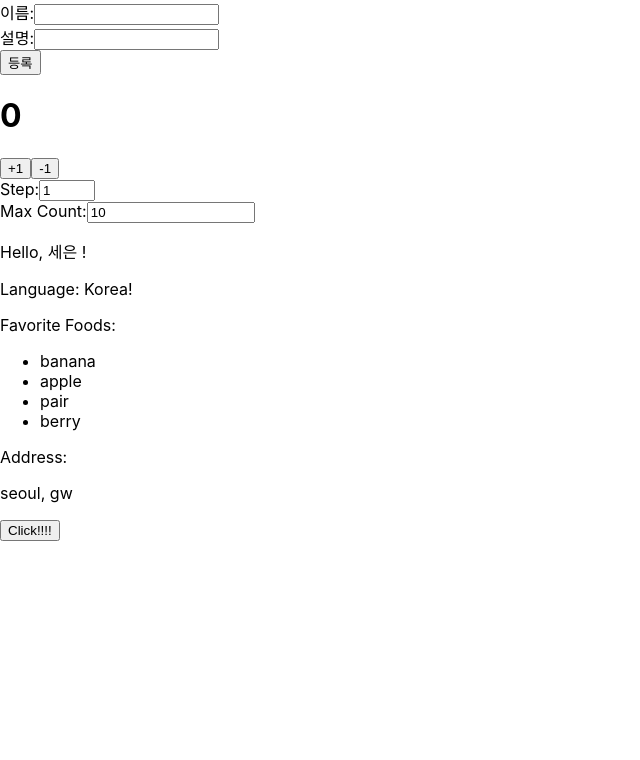
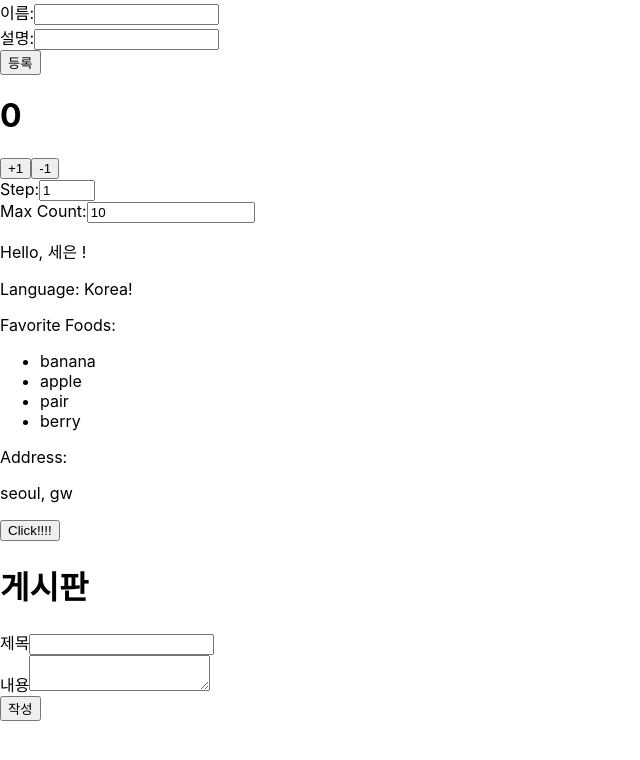
Before and after one commit to SeEun9618/typescript, a React (Create React App) app: page / in a window 1280 px wide. Shown: the top 760 px of the page, without its empty margins (0-640 px from the left). Built offline with nearby package versions, Linux system fonts and the light colour scheme.

Commit message:
게시판 컴포넌트 생성

```diff
--- a/src/App.tsx
+++ b/src/App.tsx
@@ -2,6 +2,7 @@ import React from 'react';
 import Greetings from "./Greetings";
 import Counter from "./Counter";
 import MyForm from "./MyForm";
+import Board from "./Board";
 
 // Greetings.tsx
 // const App: React.FC = () => {
@@ -40,6 +41,7 @@ const App: React.FC = () => {
             address={{city: "seoul", state: "gw"}}
             onFoodClick={handleFoodClick}
         />
+        <Board />
       </>
   );
 }
--- /dev/null
+++ b/src/Board.tsx
@@ -0,0 +1,69 @@
+import React, { useState } from "react";
+
+type Post = {
+    id: number;
+    title: string;
+    content: string;
+};
+
+const Board = () => {
+    const [posts, setPosts] = useState<Post[]>([]);
+    const [title, setTitle] = useState("");
+    const [content, setContent] = useState("");
+
+    const handleTitleChange = (e: React.ChangeEvent<HTMLInputElement>) => {
+        setTitle(e.target.value);
+    };
+
+    const handleContentChange = (e: React.ChangeEvent<HTMLTextAreaElement>) => {
+        setContent(e.target.value);
+    };
+
+    const handleSubmit = (e: React.FormEvent<HTMLFormElement>) => {
+        e.preventDefault();
+        const newPost: Post = {
+            id: posts.length + 1,
+            title,
+            content,
+        };
+        setPosts([...posts, newPost]);
+        setTitle("");
+        setContent("");
+    };
+
+    return (
+        <div>
+            <h1>게시판</h1>
+            <ul>
+                {posts.map((post) => (
+                    <li key={post.id}>
+                        <h2>{post.title}</h2>
+                        <p>{post.content}</p>
+                    </li>
+                ))}
+            </ul>
+            <form onSubmit={handleSubmit}>
+                <div>
+                    <label htmlFor="title">제목</label>
+                    <input
+                        type="text"
+                        id="title"
+                        value={title}
+                        onChange={handleTitleChange}
+                    />
+                </div>
+                <div>
+                    <label htmlFor="content">내용</label>
+                    <textarea
+                        id="content"
+                        value={content}
+                        onChange={handleContentChange}
+                    />
+                </div>
+                <button type="submit">작성</button>
+            </form>
+        </div>
+    );
+};
+
+export default Board;
```
